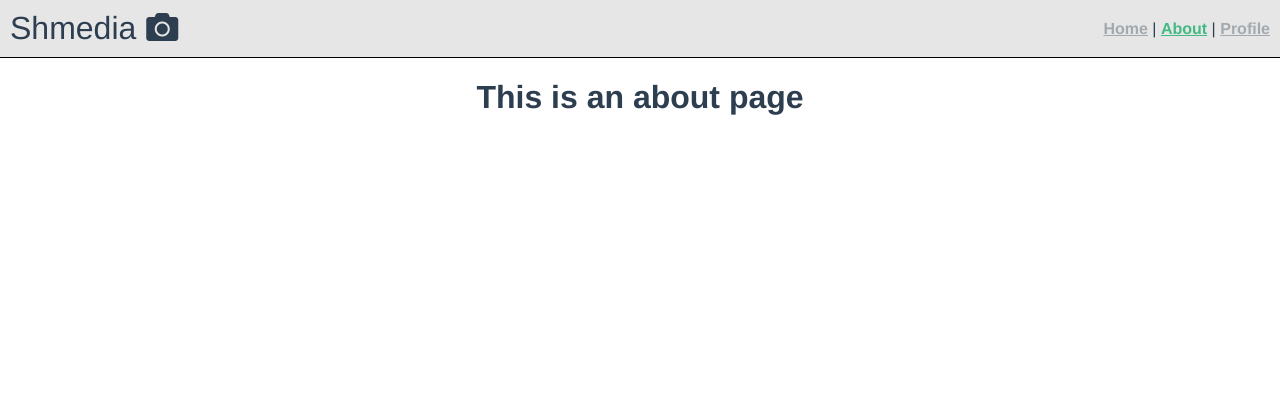
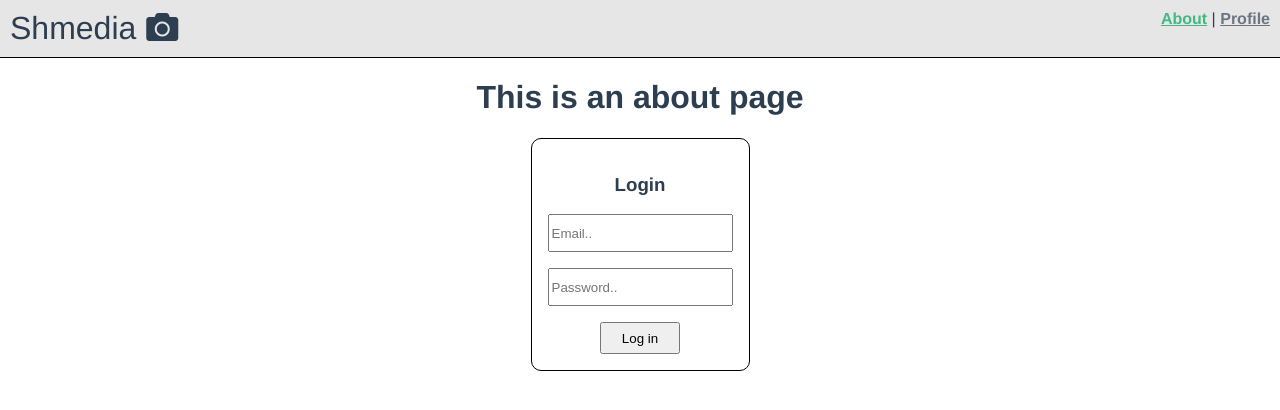
Before and after one commit to bmc1995/shmedia-vue, a Vue app: page /about in a window 1280 px wide. Shown: the top 410 px of the page. Built offline with nearby package versions, Linux system fonts and the light colour scheme.

Commit message:
nav styling

```diff
--- a/src/components/Header.vue
+++ b/src/components/Header.vue
@@ -1,14 +1,15 @@
 <template>
   <div id="header">
     <div class="name">
-      <span>Shmedia</span>
-      <i class="fas fa-camera"></i>
+      <router-link to="/">
+        <span>Shmedia</span>
+        <i class="fas fa-camera"></i>
+      </router-link>
     </div>
     <!-- <div class="greeting">
       <span>Hello, {{ username }}</span>
     </div> -->
     <div id="nav">
-      <router-link to="/">Home</router-link> |
       <router-link to="/about">About</router-link> |
       <router-link to="/profile">Profile</router-link>
     </div>
@@ -42,17 +43,20 @@ export default {
   font-size: 2em;
   align-self: center;
 }
-.name:hover {
+.name a {
+  text-decoration: none;
+  color: inherit;
+}
+.name:active {
   color: #42b983;
-  cursor: pointer;
 }
-#nav {
+.name #nav {
   align-self: center;
 }
 
 #nav a {
   font-weight: bold;
-  color: #2c3e505d;
+  color: #2c3e50ab;
 }
 
 #nav a.router-link-exact-active {
--- a/src/views/About.vue
+++ b/src/views/About.vue
@@ -1,5 +1,17 @@
 <template>
   <div class="about">
     <h1>This is an about page</h1>
+    <Login />
   </div>
 </template>
+
+<script>
+import Login from "../components/Login.vue";
+
+export default {
+  name: "About",
+  components: {
+    Login,
+  },
+};
+</script>
```
